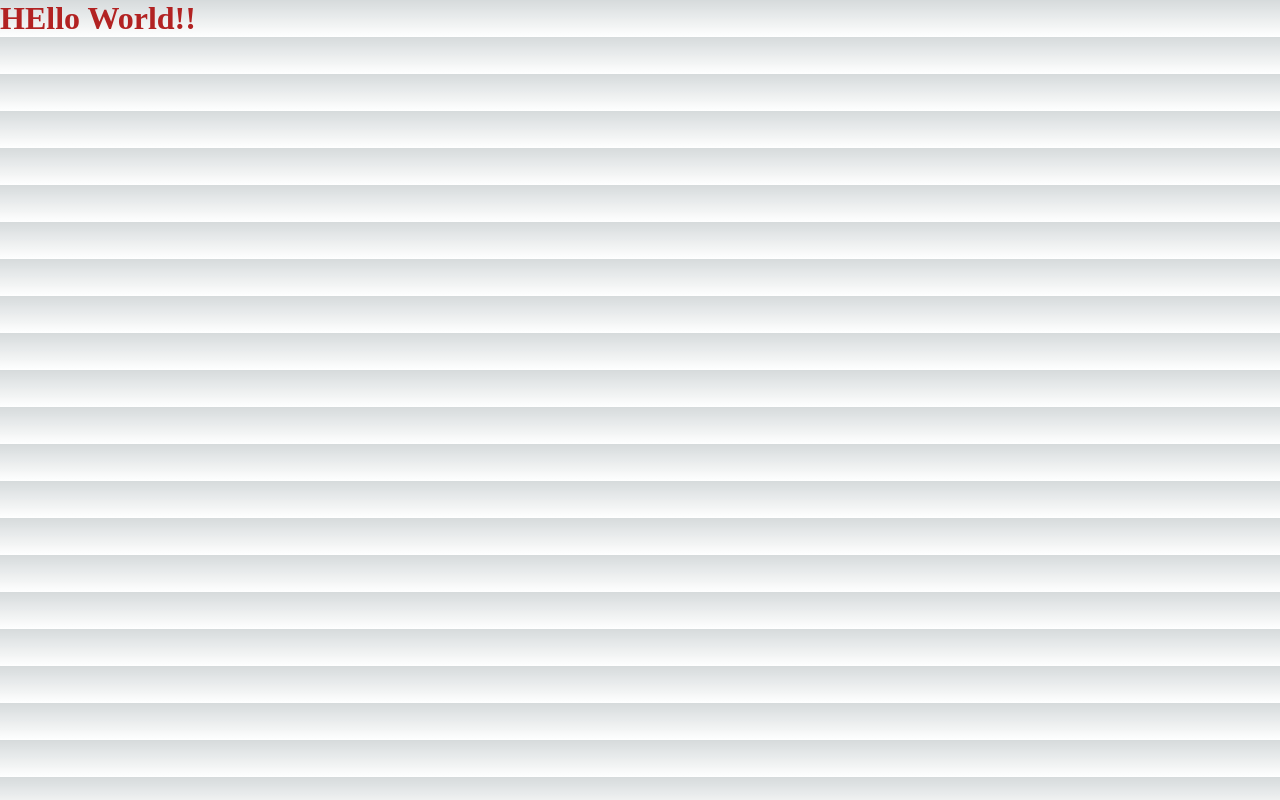
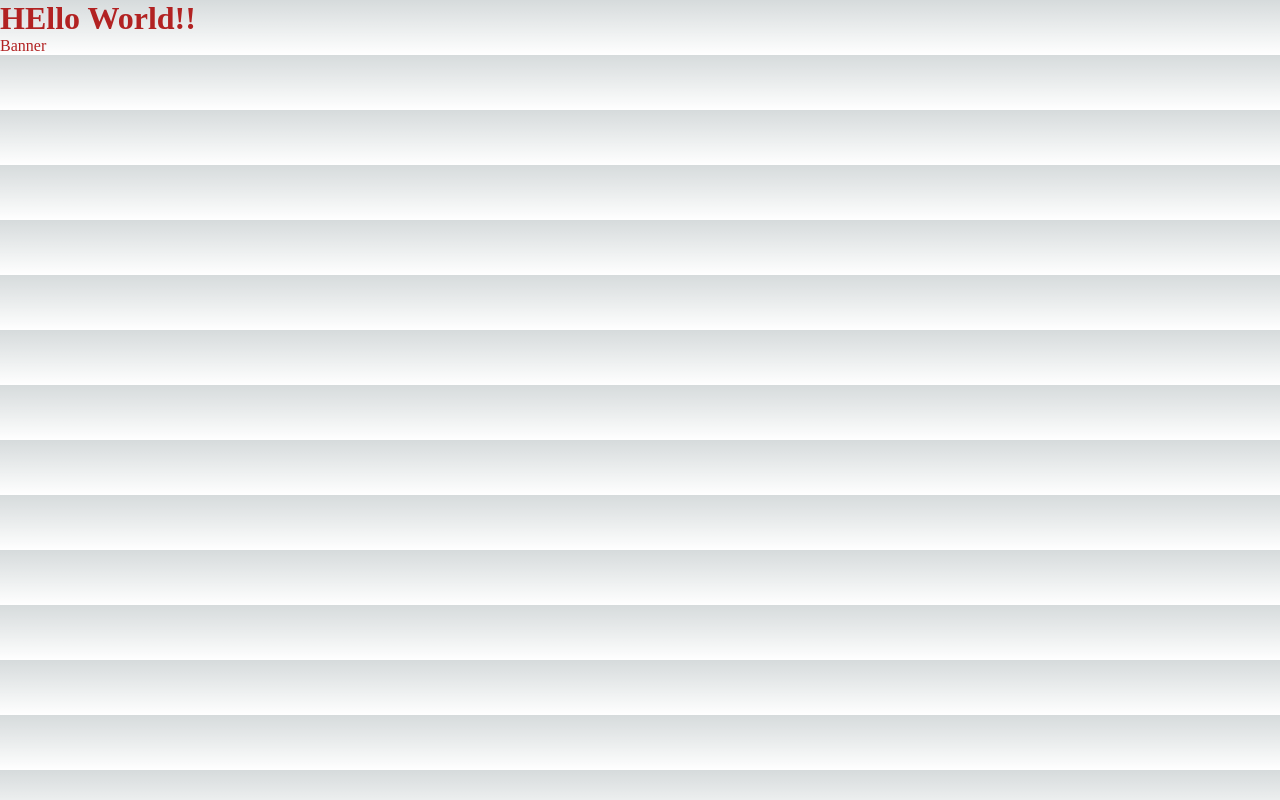
Before and after one commit to prashantsumfactor/mynextapp, a Next.js app: page / in a window 1280 px wide. Built offline with nearby package versions, Linux system fonts and the light colour scheme.

Commit message:
add banner in page

```diff
--- a/src/app/component/banner.js
+++ b/src/app/component/banner.js
@@ -0,0 +1,5 @@
+const Banner = () => {
+    return <div>Banner</div>
+}
+
+export default Banner;
--- a/src/app/page.tsx
+++ b/src/app/page.tsx
@@ -1,7 +1,20 @@
-import styles from './page.module.css'
+import styles from './page.module.css';
+import Banner from './component/banner';
 
 const Hello = () =>{
-    return <div className={styles.container}><h1>HEllo World!!</h1></div>
+    return <div className={styles.container}>
+
+
+
+        <main>
+
+        <h1>HEllo World!!</h1>
+
+        <Banner/>
+
+        </main>
+
+        </div>
 }
 
 export default Hello;
```
